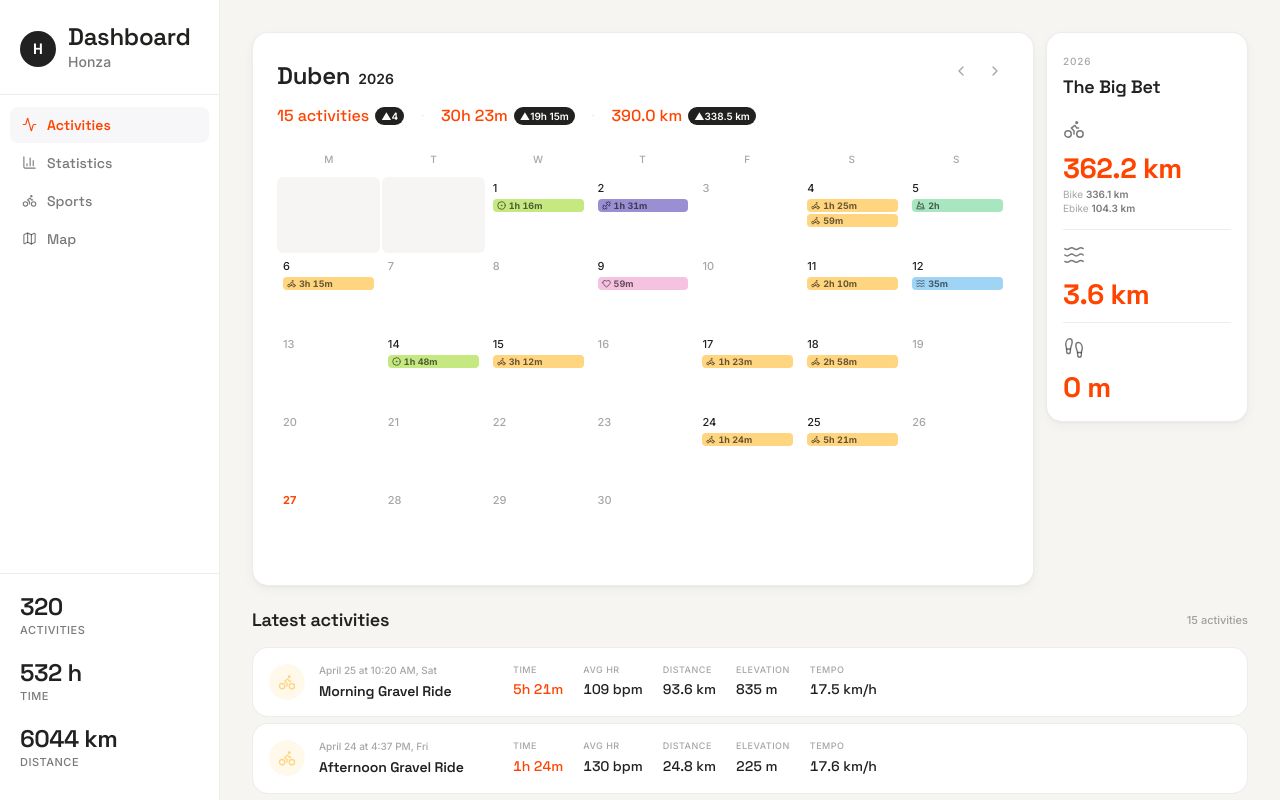
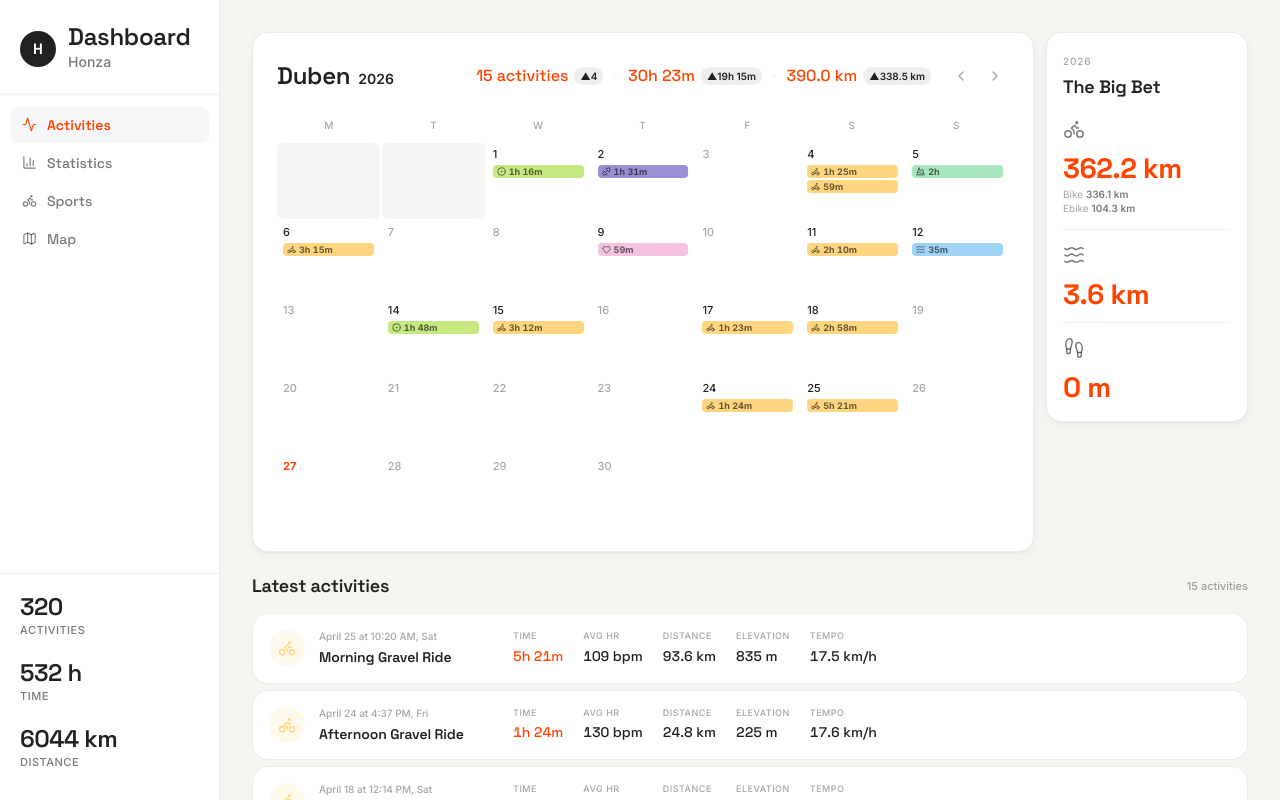
Before and after one commit to honzatinka/strava-dashboard, a React (Vite) app in the folder dashboard/: page / in a window 1280 px wide. Shown: the top 800 px of the page. Built offline with nearby package versions, Linux system fonts and the light colour scheme; no server answers.

Commit message:
Calendar header: single row layout, light delta pills

```diff
--- a/dashboard/src/pages/CombinedActivityCalendarPage.css
+++ b/dashboard/src/pages/CombinedActivityCalendarPage.css
@@ -37,20 +37,19 @@
   flex-shrink: 0;
 }
 
-/* ─── Calendar Header ─── */
+/* ─── Calendar Header — single row ─── */
 .cp-cal-header {
   display: flex;
-  align-items: flex-start;
-  justify-content: space-between;
+  align-items: center;
+  gap: 16px;
   margin-bottom: 16px;
 }
-
-.cp-cal-header-left { display: flex; flex-direction: column; gap: 8px; }
 
 .cp-month-title {
   display: flex;
   align-items: baseline;
   gap: 8px;
+  flex-shrink: 0;
 }
 
 .cp-month-name {
@@ -68,12 +67,14 @@
   color: var(--color-text-primary);
 }
 
-/* Month stats row — orange values */
+/* Month stats row */
 .cp-month-stats {
   display: flex;
   align-items: center;
-  gap: 16px;
-  flex-wrap: wrap;
+  gap: 10px;
+  flex: 1;
+  justify-content: flex-end;
+  flex-wrap: nowrap;
 }
 
 .cp-month-stat {
@@ -100,14 +101,12 @@
   font-size: 10px;
   font-weight: var(--font-weight-semibold);
   white-space: nowrap;
-  background: var(--color-text-primary);
-  color: #fff;
   padding: 2px 6px;
   border-radius: var(--radius-pill);
   line-height: 1.4;
 }
-.cp-delta--up   { background: var(--color-text-primary); }
-.cp-delta--down { background: var(--color-text-secondary); }
+.cp-delta--up   { background: rgba(33,33,31,0.08); color: var(--color-text-primary); }
+.cp-delta--down { background: rgba(33,33,31,0.06); color: var(--color-text-muted); }
 
 .cp-nav {
   display: flex;
--- a/dashboard/src/pages/CombinedActivityCalendarPage.tsx
+++ b/dashboard/src/pages/CombinedActivityCalendarPage.tsx
@@ -210,13 +210,13 @@ export function CombinedActivityCalendarPage({
         <div className="cp-calendar-card">
         <div className="cp-calendar-wrapper">
 
-          {/* Calendar header */}
+          {/* Calendar header — single row: title | stats | nav */}
           <div className="cp-cal-header">
-            <div className="cp-cal-header-left">
             <div className="cp-month-title">
               <span className="cp-month-name">{czechMonth(month)}</span>
               <span className="cp-year">{year}</span>
             </div>
+
             {monthActs.length > 0 && (
               <div className="cp-month-stats">
                 <div className="cp-month-stat">
@@ -247,7 +247,7 @@ export function CombinedActivityCalendarPage({
                 </div>
               </div>
             )}
-            </div>
+
             <div className="cp-nav">
               <button className="cp-arrow" onClick={prevMonth}><ChevronLeft size={16} strokeWidth={2} /></button>
               <button className="cp-arrow" onClick={nextMonth}><ChevronRight size={16} strokeWidth={2} /></button>
```
Lines whose indentation alone changed are shown as unchanged.
